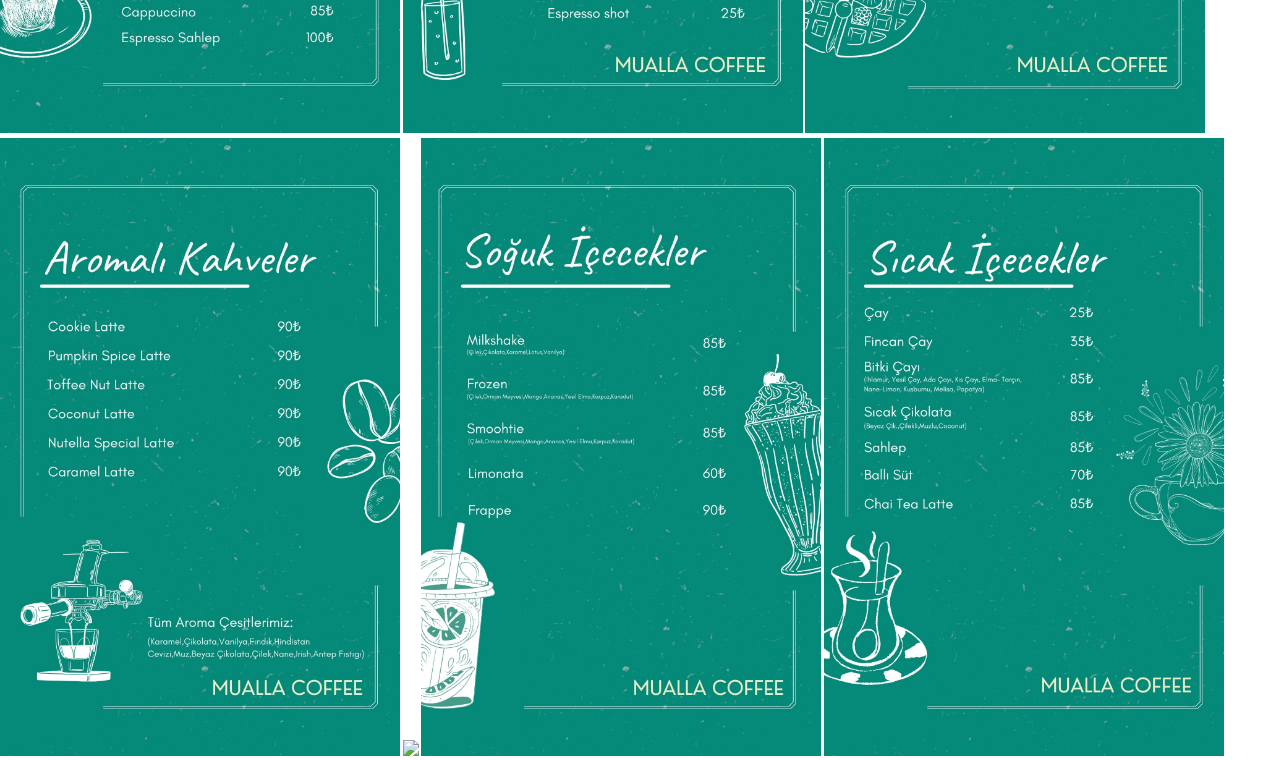
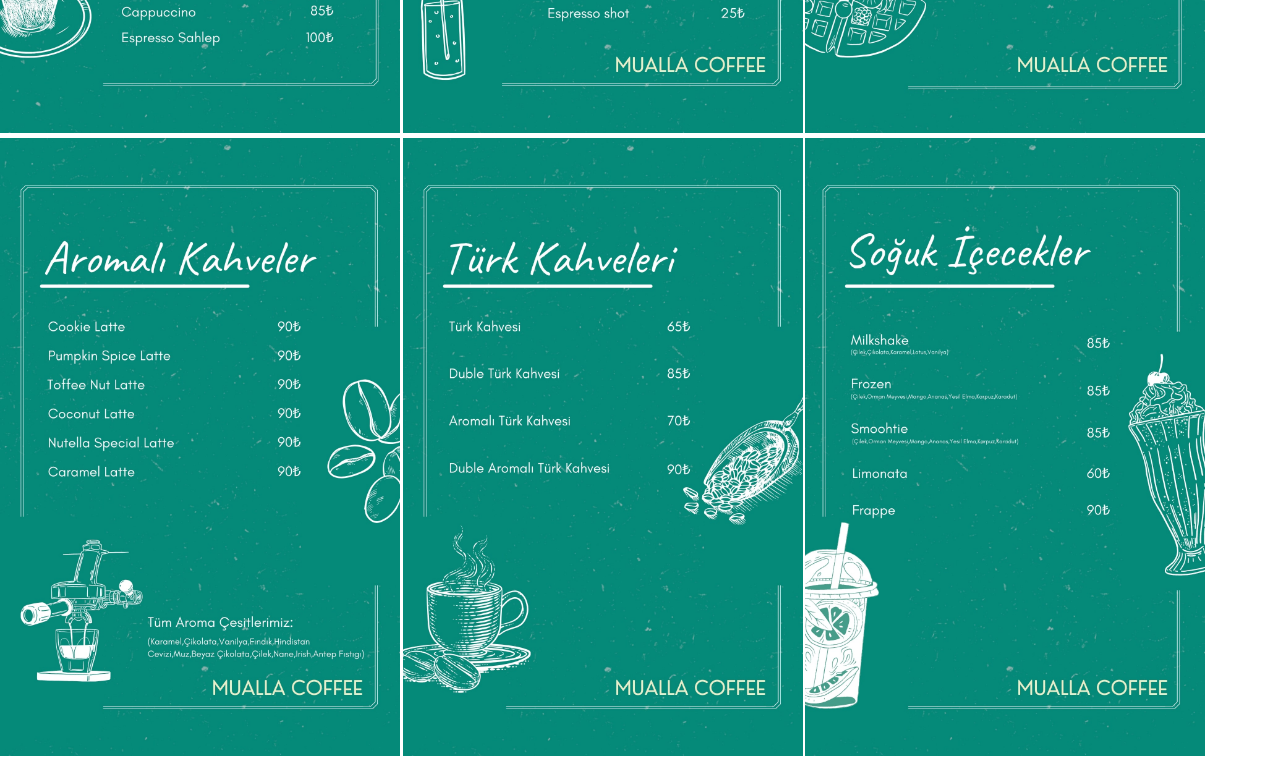
Before and after one commit to gorkemdaimii/muallacoffee.com, a plain HTML site: page menu.html in a window 1280 px wide. Shown: the part 1140-1900 px from the top of the page. Drawn offline with nearby package versions, Linux system fonts and the light colour scheme.

Commit message:
Update menu.html

```diff
--- a/menu.html
+++ b/menu.html
@@ -167,7 +167,7 @@ button:hover {
 <img src="image/Menu-NEW/10.jpg" class="img22">
 <img src="image/Menu-NEW/2.jpg" class="img22">
 <img src="image/Menu-NEW/3.jpg" class="img22">
-<img src="image/Menu-NEW/4.jpg class="img22">
+<img src="image/Menu-NEW/4.jpg" class="img22">
 <img src="image/Menu-NEW/5.jpg" class="img22">
 <img src="image/Menu-NEW/6.jpg" class="img22">
 <img src="image/Menu-NEW/7.jpg" class="img22">
```
